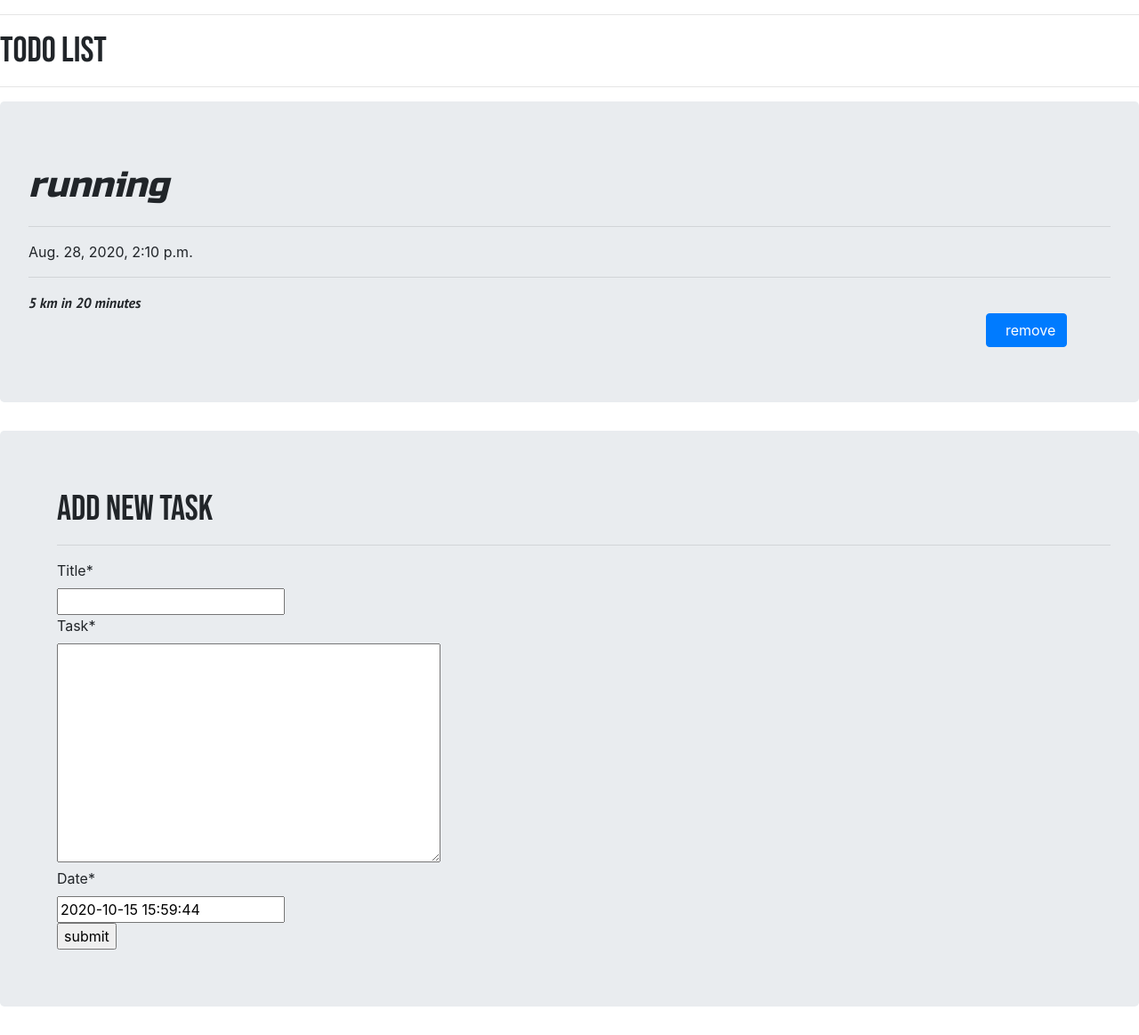
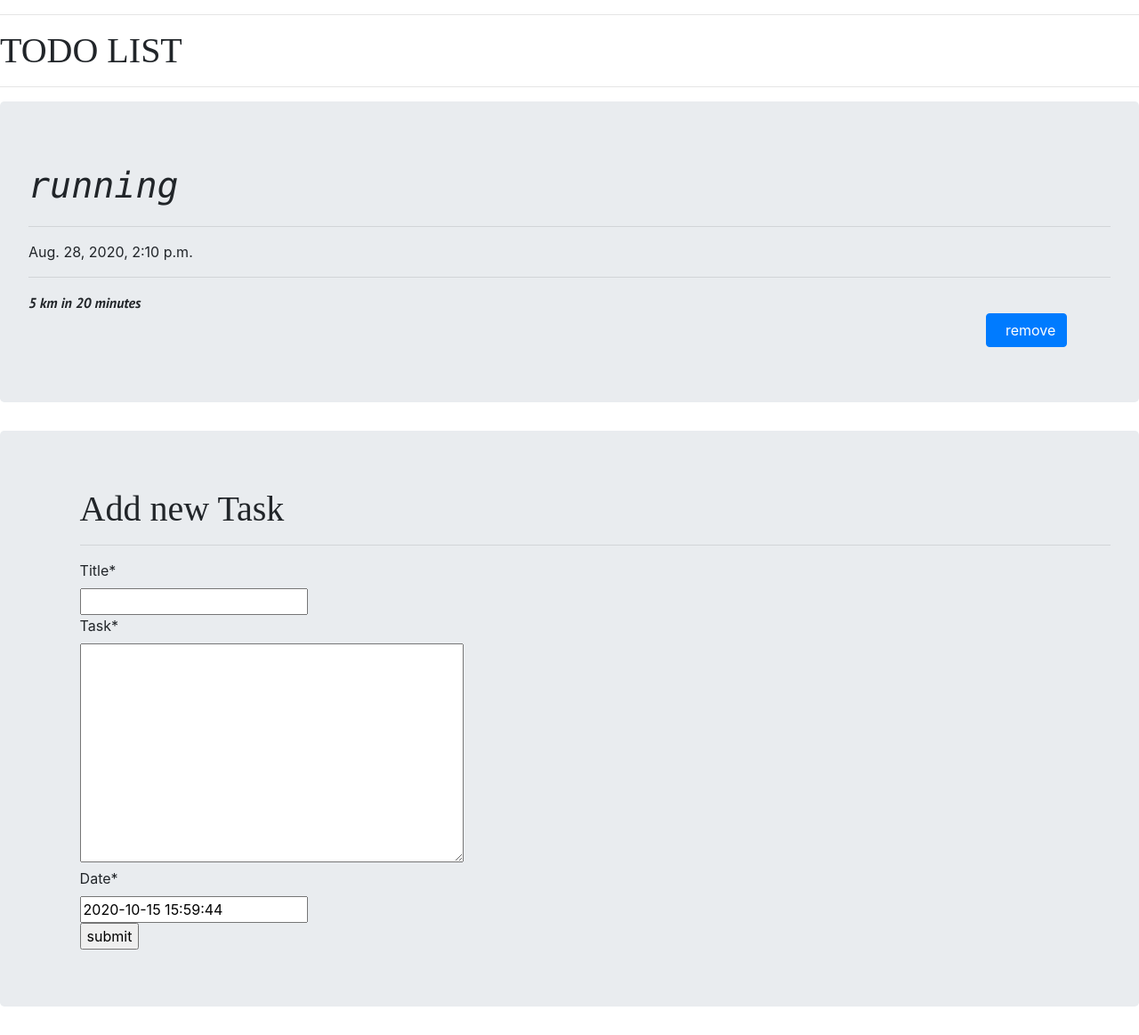
Before and after one commit to kanavguleria-svg/TODO_APP, a Django app: page / in a window 1280 px wide. Shown: the whole page at 89% size. Run offline with Django 3.2, Linux system fonts and the light colour scheme; data comes from the database, SQL or seed files in the repository; some libraries are stand-ins or nearby versions.

Commit message:
font type and padding fixed

```diff
--- a/ToDo_List/todo_app/static/css/master.css
+++ b/ToDo_List/todo_app/static/css/master.css
@@ -1,10 +1,10 @@
 h1
 {
-  font-family: 'Bebas Neue', cursive;
+  font-family: "Times New Roman", Times, serif;
 }
 
 em{
-  font-family: 'Russo One', sans-serif;
+  font-family: "Lucida Console", Courier, monospace;
   font-size: 40px;
 }
 
@@ -14,5 +14,5 @@ em{
 
 .formP
 {
-  padding-left:5%;
+  padding-left:7%;
 }
```
